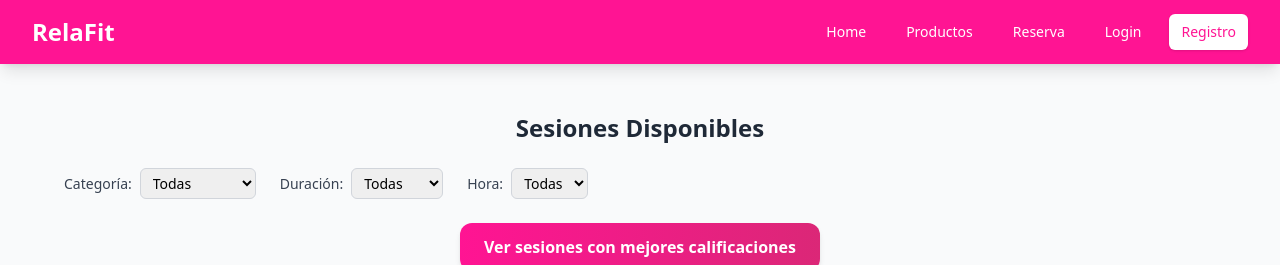
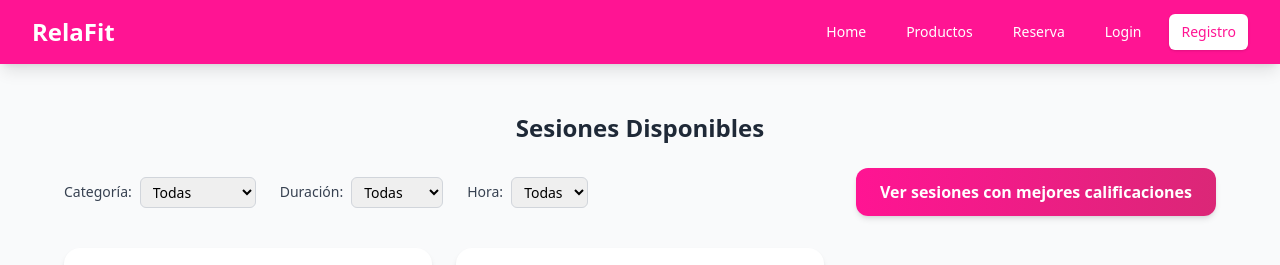
Before and after one commit to MariaAcevedo11/RelaFit, a Django app: page / in a window 1280 px wide. Shown: the top 265 px of the page. Run offline with Django 5.2, Linux system fonts and the light colour scheme; data comes from the database, SQL or seed files in the repository; some libraries are stand-ins or nearby versions.

Commit message:
button accomodation

```diff
--- a/Sesion/templates/home.html
+++ b/Sesion/templates/home.html
@@ -6,8 +6,10 @@
 <div class="max-w-7xl mx-auto py-6 sm:px-6 lg:px-8">
     <h2 class="text-2xl font-bold text-gray-800 mb-6 text-center">Sesiones Disponibles</h2>
 
+        <!-- Filtros y botón en misma línea -->
+    <div class="flex items-center justify-between mb-8">
         <!-- Filtros -->
-    <form method="get" class="flex items-center space-x-6 mb-6">
+        <form method="get" class="flex items-center space-x-6">
             <!-- Filtro Categoría -->
             <div class="flex items-center">
                 <span class="text-sm text-gray-700 mr-2">Categoría:</span>
@@ -46,7 +48,7 @@
         </form>
 
         <!-- Botón de mejores calificaciones o volver -->
-<div class="text-center mb-8">
+        <div>
             {% if request.GET.mejores %}
                 <a href="{% url 'home' %}"
                    class="inline-block bg-gray-500 text-white font-semibold px-6 py-3 rounded-xl shadow-md
@@ -61,7 +63,7 @@
                 </a>
             {% endif %}
         </div>
-
+    </div>
 
     <!-- Grid de sesiones -->
     <div class="grid grid-cols-1 sm:grid-cols-2 lg:grid-cols-3 gap-6">
```
Lines whose indentation alone changed are shown as unchanged.
